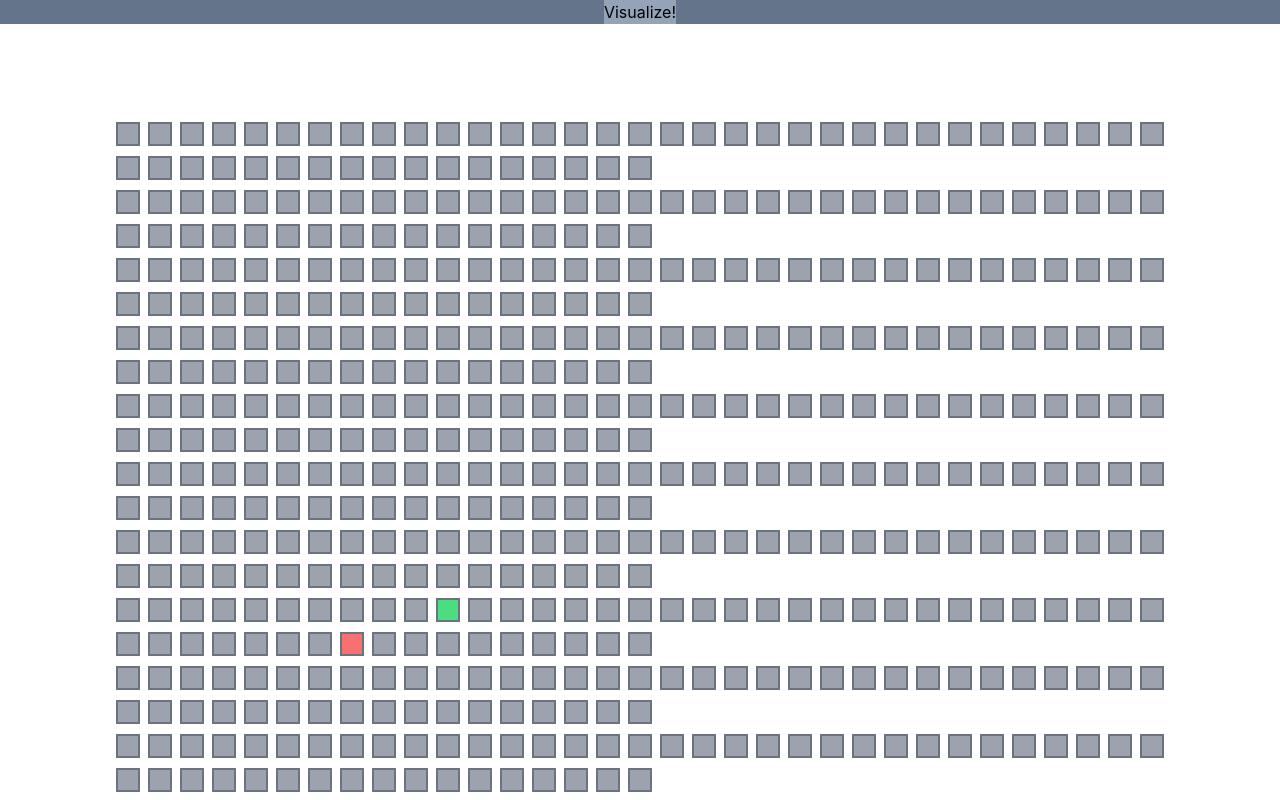
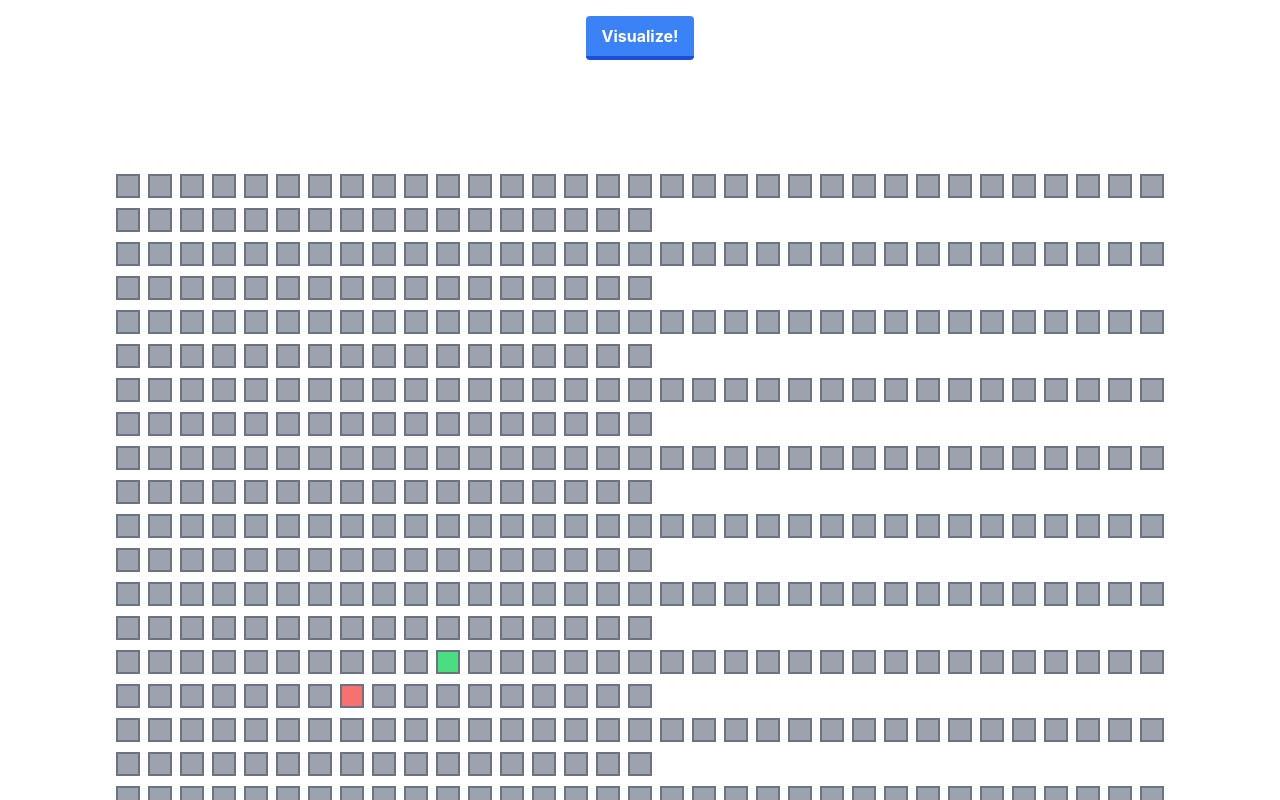
Before and after one commit to NaralC/Pathfinding-Visualizer, a React (Vite) app: page / in a window 1280 px wide. Shown: the top 800 px of the page. Built offline with nearby package versions, Linux system fonts and the light colour scheme.

Commit message:
- Add daisyUI - Walls now persist after visualization starts

```diff
--- a/index.html
+++ b/index.html
@@ -1,5 +1,5 @@
 <!DOCTYPE html>
-<html lang="en">
+<html data-theme="" lang="en">
   <head>
     <meta charset="UTF-8" />
     <link rel="icon" type="image/svg+xml" href="/src/favicon.svg" />
--- a/package.json
+++ b/package.json
@@ -8,10 +8,12 @@
     "preview": "vite preview"
   },
   "dependencies": {
+    "daisyui": "^2.22.0",
     "react": "^18.0.0",
     "react-dom": "^18.0.0"
   },
   "devDependencies": {
+    "@tailwindcss/typography": "^0.5.4",
     "@types/react": "^18.0.0",
     "@types/react-dom": "^18.0.0",
     "@vitejs/plugin-react": "^1.3.0",
--- a/src/Algorithms/BFS.ts
+++ b/src/Algorithms/BFS.ts
@@ -1,4 +1,8 @@
 import { NodeType } from "../Components/Node";
+
+// TODO: Implement shortest path by backtracking
+// Make nodes point back to their previous one, allowing us to compute the shortest path
+// by backtracking from the finish node.
 
 export const BFS = (
   matrix: NodeType[][],
@@ -12,21 +16,25 @@ export const BFS = (
     if (row > 0) {
       if (!matrix[row - 1][col].isVisited) {
         queue.push(matrix[row - 1][col]);
+        matrix[row - 1][col].previousNode = node;
       }
     }
     if (row < matrix.length - 1) {
       if (!matrix[row + 1][col].isVisited) {
         queue.push(matrix[row + 1][col]);
+        matrix[row + 1][col].previousNode = node;
       }
     }
     if (col > 0) {
       if (!matrix[row][col - 1].isVisited) {
         queue.push(matrix[row][col - 1]);
+        matrix[row][col - 1].previousNode = node;
       }
     }
     if (col < matrix[0].length - 1) {
       if (!matrix[row][col + 1].isVisited) {
         queue.push(matrix[row][col + 1]);
+        matrix[row][col + 1].previousNode = node;
       }
     }
 
--- a/src/App.tsx
+++ b/src/App.tsx
@@ -10,7 +10,6 @@ const FINISH_ROW: number = 7;
 const FINISH_COL: number = 40;
 
 const App: React.FC = () => {
-  // Initiliaze a 15 row by 50 col matrix
   const [nodeList, setNodeList] = useState<NodeType[][]>(initializeMatrix);
   const [mouseIsDown, toggleMouseIsDown] = useState<boolean>(false);
 
@@ -24,22 +23,32 @@ const App: React.FC = () => {
     animatePath(visitPath);
   };
 
-  // Reset the entire matrix clean -> Animate the visited path
   const animatePath = (visitPath: NodeType[]): void => {
-    const emptyNodeList = initializeMatrix();
-    setNodeList(emptyNodeList);
+    // Create a copy of nodeList that only keeps walls
+    const nodeListWithWalls = [...nodeList];
+
+    for (let row = 0; row < nodeListWithWalls.length; row++) {
+      for (let col = 0; col < nodeListWithWalls[row].length; col++) {
+        if (!nodeListWithWalls[row][col].isWall) {
+          nodeListWithWalls[row][col].isVisited = false;
+          continue;
+        }
+      }
+    }
+
+    // Reset nodeList to all default nodes
+    setNodeList(initializeMatrix());
 
     visitPath.forEach((node, idx) => {
       setTimeout(() => {
-        const newMatrix = [...emptyNodeList];
+        const newMatrix = [...nodeListWithWalls];
         newMatrix[node.row][node.col].isVisited = true;
         setNodeList(newMatrix);
       }, 5 * idx);
     });
   };
 
-  // TODO: Handle wall toggle with mouse events
-  // Walls show up before visualization, but disappears after it starts
+  // Handle wall toggle with mouse events
   const toggleWall = (rowIdx: number, colIdx: number) => {
     const newMatrix = [...nodeList];
     const node = newMatrix[rowIdx][colIdx];
@@ -66,8 +75,11 @@ const App: React.FC = () => {
 
   return (
     <div>
-      <div className="bg-slate-500 flex items-center justify-center">
-        <button className="bg-slate-400" onClick={() => startVisualization()}>
+      <div className="flex flex-col items-center justify-center">
+        <button
+          className="bg-blue-500 hover:bg-blue-400 text-white font-bold py-2 px-4 border-b-4 border-blue-700 hover:border-blue-500 rounded m-4"
+          onClick={() => startVisualization()}
+        >
           Visualize!
         </button>
       </div>
@@ -84,6 +96,7 @@ const App: React.FC = () => {
                   isFinish={col.isFinish}
                   isVisited={col.isVisited}
                   isWall={col.isWall}
+                  previousNode={null}
                   onMouseDown={() => handleMouseDown(rowIdx, colIdx)}
                   onMouseUp={() => handleMouseUp()}
                   onMouseEnter={() => handleMouseEnter(rowIdx, colIdx)}
@@ -99,6 +112,8 @@ const App: React.FC = () => {
 
 export default App;
 
+// Initiliaze a 15 row by 50 col matrix
+// Matrix size is hard coded here
 const initializeMatrix = (): NodeType[][] => {
   const nodeList: NodeType[][] = [];
 
@@ -113,6 +128,7 @@ const initializeMatrix = (): NodeType[][] => {
         isFinish: FINISH_ROW === rowIdx && FINISH_COL === colIdx,
         isVisited: false,
         isWall: false,
+        previousNode: null,
         onMouseDown: () => {},
         onMouseUp: () => {},
         onMouseEnter: () => {},
@@ -125,3 +141,7 @@ const initializeMatrix = (): NodeType[][] => {
 
   return nodeList;
 };
+
+// TODO: Navbar/Sidebar for picking algorithms and navigation
+// TODO: Maze Generation (Binary Tree, Kruskal's, Prim's)
+// TODO: More Pathfinding Algorithms (A*, Djikstra)
--- a/src/Components/Node.tsx
+++ b/src/Components/Node.tsx
@@ -8,6 +8,7 @@ export type NodeType = {
   isFinish: boolean;
   isVisited: boolean;
   isWall: boolean;
+  previousNode: NodeType | null;
   onMouseDown: () => void;
   onMouseUp: () => void;
   onMouseEnter: () => void; // Dragging mouse over a node
--- a/tailwind.config.js
+++ b/tailwind.config.js
@@ -6,5 +6,5 @@ module.exports = {
   theme: {
     extend: {},
   },
-  plugins: [],
+  plugins: [require("@tailwindcss/typography"), require("daisyui")],
 }
```
Also changed, not shown: 1 other file (tests, documents, lock files or other folders).
